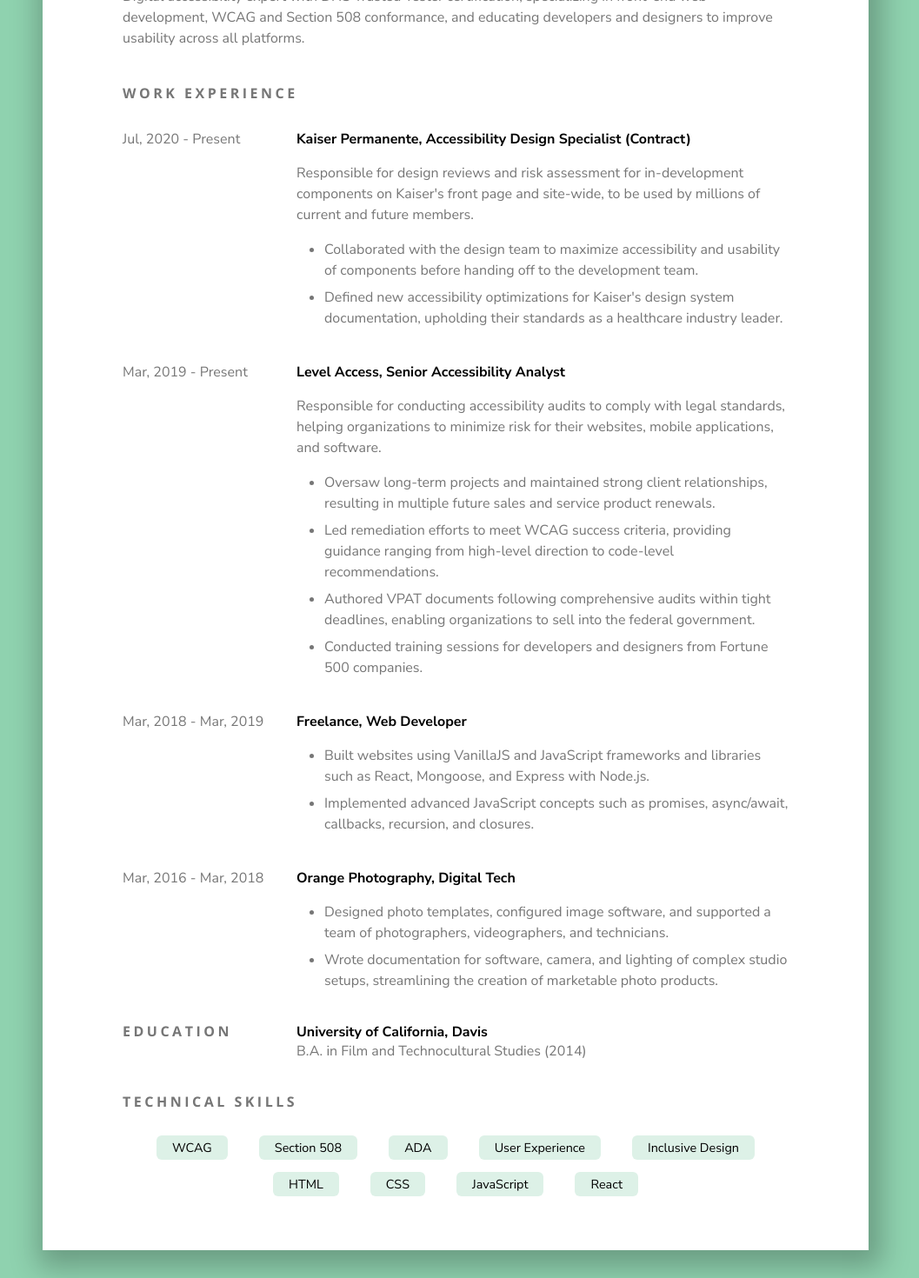
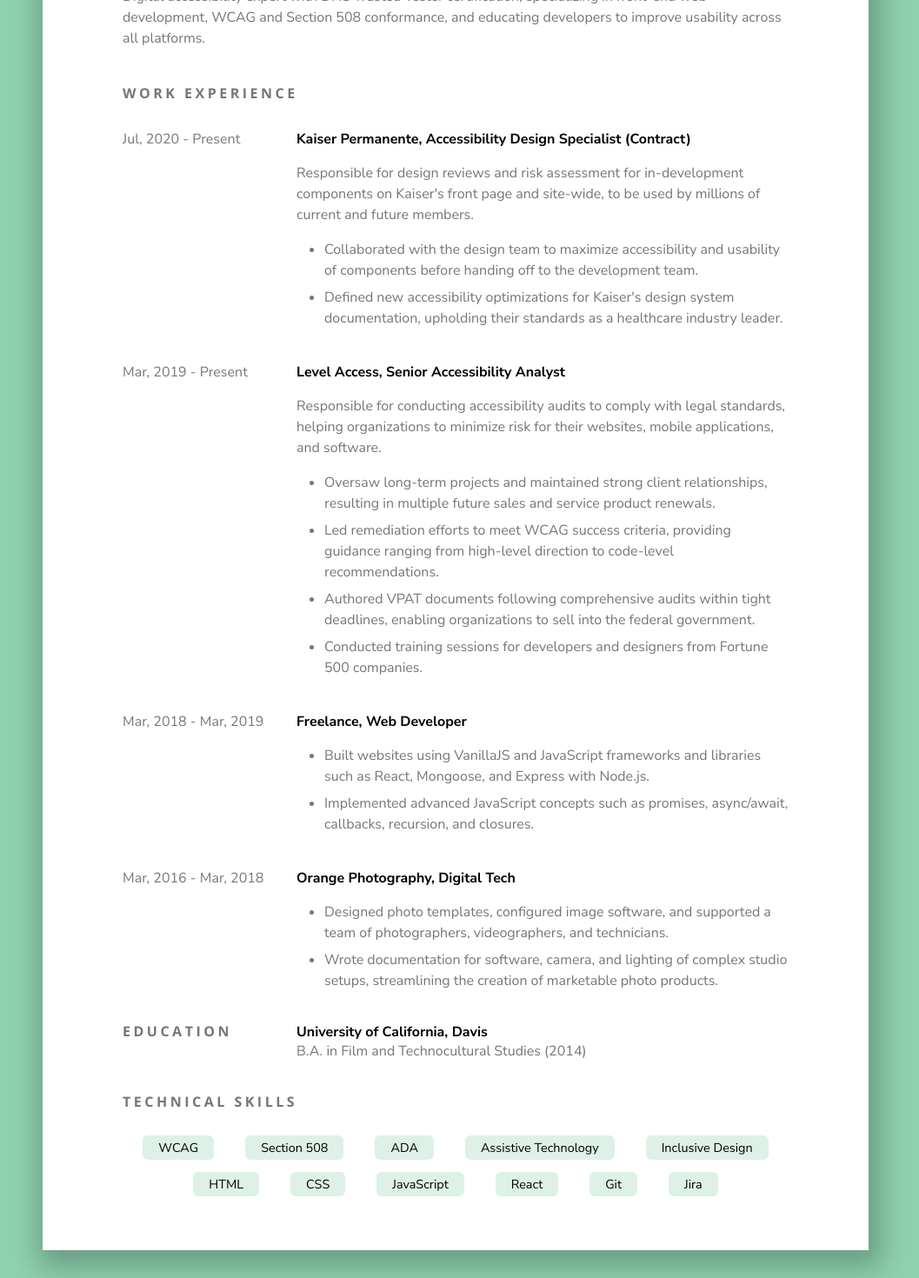
Before and after one commit to jamesthomasdavey/photography, a React (Create React App) app: page /resume in a window 1280 px wide. Shown: the part 218-1688 px from the top of the page at 87% size, without its empty margins (116-1173 px from the left). Built offline with nearby package versions, Linux system fonts and the light colour scheme.

Commit message:
revise resume again

```diff
--- a/src/data/resumeData.js
+++ b/src/data/resumeData.js
@@ -1,11 +1,10 @@
 const resumeData = {
   name: 'James Thomas Davey',
-  jobTitle: 'Accessibility Analyst',
   location: 'Seattle, WA',
   email: 'james.davey@fastmail.com',
   phoneNumber: '(415)-307-8703',
   summary:
-    'Digital accessibility expert with DHS Trusted Tester certification, specializing in front-end web development, WCAG and Section 508 conformance, and educating developers and designers to improve usability across all platforms.',
+    'Digital accessibility expert with DHS Trusted Tester certification, specializing in front-end web development, WCAG and Section 508 conformance, and educating developers to improve usability across all platforms.',
   workExperiences: [
     {
       dates: 'Jul, 2020 - Present',
@@ -64,12 +63,14 @@
     'WCAG',
     'Section 508',
     'ADA',
-    'User Experience',
+    'Assistive Technology',
     'Inclusive Design',
     'HTML',
     'CSS',
     'JavaScript',
     'React',
+    'Git',
+    'Jira',
   ],
 };
 
```
Also changed, not shown: 1 other file (tests, documents, lock files or other folders).
